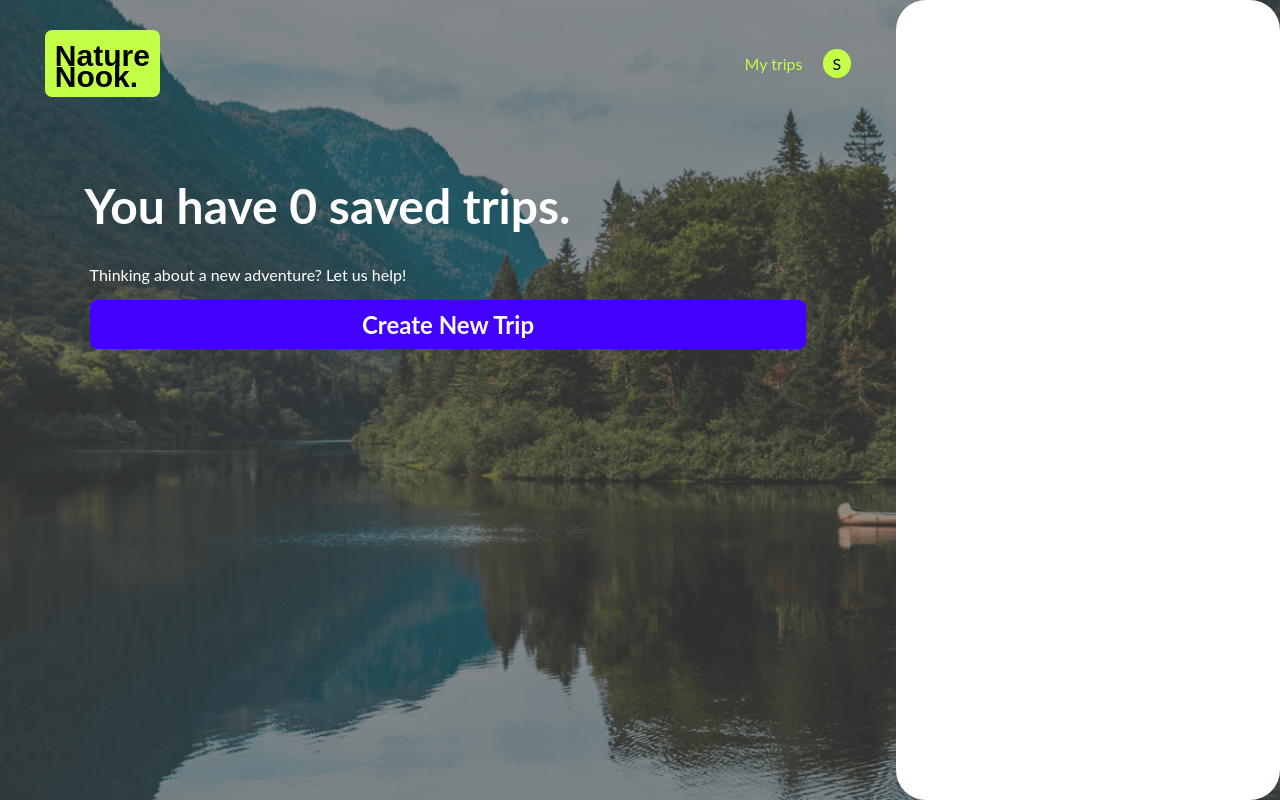
After one commit to masorol/national-park-tour-planner, a Flask app: page /my_trips in a window 1280 px wide. The commit adds this page. Run offline with Flask 3, Linux system fonts and the light colour scheme; the visitor is signed in with stand-in values (Sample User, id 1); data that the repository does not hold is empty.

Commit message:
Updated to add save trip feature

```diff
--- a/app.py
+++ b/app.py
@@ -3,10 +3,10 @@ from flask_sqlalchemy import SQLAlchemy
 from flask_login import LoginManager, UserMixin, login_user, login_required, logout_user, current_user
 import logging
 import requests
+from datetime import datetime
 import json
 import os
 import io
-# ! add datetime and log_run and call for log run???
 from langchain_openai import ChatOpenAI
 from langchain.agents import create_json_chat_agent, AgentExecutor, tool
 from langchain_community.tools import WikipediaQueryRun
@@ -31,6 +31,7 @@ app = Flask(__name__)
 # Initialize the OpenAI language model
 llm = ChatOpenAI(model="gpt-3.5-turbo", temperature=0.5, max_tokens=4000)
 
+# todo: add call for log run? This was removed and re-added but no call exists
 def log_run(run_status):
     """Logs the status of a run if it is cancelled, failed, or expired."""
     if run_status in ["cancelled", "failed", "expired"]:
@@ -50,6 +51,23 @@ class User(UserMixin, db.Model):
     id = db.Column(db.Integer, primary_key=True)
     username = db.Column(db.String(150), unique=True, nullable=False)
     password = db.Column(db.String(150), nullable=False)
+
+class Trip(db.Model):
+    id = db.Column(db.Integer, primary_key=True)
+    user_id = db.Column(db.Integer, db.ForeignKey('user.id'), nullable=False)
+    trip_name = db.Column(db.String(150), nullable=False)
+    location = db.Column(db.String(150), nullable=False)
+    trip_start = db.Column(db.Date, nullable=False)
+    trip_end = db.Column(db.Date, nullable=False)
+    traveling_with = db.Column(db.String(150), nullable=False)
+    lodging = db.Column(db.String(150), nullable=False)
+    adventure = db.Column(db.String(150), nullable=False)
+    created_at = db.Column(db.DateTime, default=datetime.utcnow)
+    typical_weather = db.Column(db.String(150), nullable=True)
+    itinerary = db.Column(db.Text, nullable=True)
+    important_things_to_know = db.Column(db.Text, nullable=True)
+
+    user = db.relationship('User', backref=db.backref('trips', lazy=True))
 
 @login_manager.user_loader
 def load_user(user_id):
@@ -74,7 +92,7 @@ def logout():
     logout_user()
     return redirect(url_for('index'))
 
-# todo: when is db created? Currently receiving an error: sqlalchemy.exc.OperationalError: (sqlite3.OperationalError) no such table: user (Background on this error at: https://sqlalche.me/e/20/e3q8)  and I don't see db.create_all()
+# todo: The code to create a db wasn't in the previous branch. Try adding and seeing if I'm able to sign in without an error. This is the comment from the previous branch...when is db created? Currently receiving an error: sqlalchemy.exc.OperationalError: (sqlite3.OperationalError) no such table: user (Background on this error at: https://sqlalche.me/e/20/e3q8)  and I don't see db.create_all()
 @app.route('/signup', methods=['GET', 'POST'])
 def signup():
     if request.method == 'POST':
@@ -95,12 +113,41 @@ def index():
     return render_template("index.html", user=current_user)
 
 # Define the route for the trip planning page
-@app.route("/plan_trip", methods=["GET"])
+@app.route("/plan_trip", methods=["GET", "POST"])
 @login_required
 def plan_trip():
-    """Renders the trip planning page."""
+    """Renders the trip planning page or handles trip editing."""
+    trip_id = request.args.get('trip_id')
+    trip = None
+    if trip_id:
+        trip = Trip.query.get_or_404(trip_id)
+
+    if request.method == 'POST':
+        location = request.form["location-search"]
+        trip_start_str = request.form["trip-start"]
+        trip_end_str = request.form["trip-end"]
+        trip_start = datetime.strptime(trip_start_str, '%Y-%m-%d').date()
+        trip_end = datetime.strptime(trip_end_str, '%Y-%m-%d').date()
+        traveling_with = ", ".join(request.form.getlist("traveling-with"))
+        lodging = ", ".join(request.form.getlist("lodging"))
+        adventure = ", ".join(request.form.getlist("adventure"))
+        trip_name = request.form["trip-name"]
+
+        if trip:
+            # Update existing trip
+            trip.trip_name = trip_name
+            trip.location = location
+            trip.trip_start = trip_start
+            trip.trip_end = trip_end
+            trip.traveling_with = traveling_with
+            trip.lodging = lodging
+            trip.adventure = adventure
+            db.session.commit()
+            return redirect(url_for('view_saved_trip', trip_id=trip.id))
+
     parks = get_parks()
-    return render_template("plan-trip.html", parks=parks, user=current_user)
+    # moved trip=trip to the end of the line. was before user=current_user
+    return render_template("plan-trip.html", parks=parks, user=current_user, trip=trip)
 
 # ! work out time issue
 def get_parks():
@@ -109,6 +156,9 @@ def get_parks():
     url = "https://developer.nps.gov/api/v1/parks?limit=10"
     params = {
         # "api_key": NPS_API_KEY,
+        # "limit": int(PARK_LIMIT),  # Adjust this number based on the API's limit
+        # "start": 0
+         # "api_key": NPS_API_KEY,
         # "limit": int(PARK_LIMIT),  # Adjust this number based on the API's limit
         # "start": 0
          # "api_key": NPS_API_KEY,
@@ -131,30 +181,30 @@ def get_parks():
             break
     return parks
 
-# Define the route for viewing the generated trip itinerary
 @app.route("/view_trip", methods=["POST"])
 @login_required
 def view_trip():
     """Handles the form submission to view the generated trip itinerary."""
+    # Todo: the variable names have changed... should they be changed on all branches? Or updated in this branch?
     # Extract form data
     location = request.form["location-search"]
-    trip_start = request.form["trip-start"]
-    trip_end = request.form["trip-end"]
-    traveling_with_list = ", ".join(request.form.getlist("traveling-with"))
-    lodging_list = ", ".join(request.form.getlist("lodging"))
-    adventure_list = ", ".join(request.form.getlist("adventure"))
+    trip_start_str = request.form["trip-start"]
+    trip_end_str = request.form["trip-end"]
+    trip_start = datetime.strptime(trip_start_str, '%Y-%m-%d').date()
+    trip_end = datetime.strptime(trip_end_str, '%Y-%m-%d').date()
+    traveling_with = ", ".join(request.form.getlist("traveling-with"))
+    lodging = ", ".join(request.form.getlist("lodging"))
+    adventure = ", ".join(request.form.getlist("adventure"))
+    trip_name = request.form["trip-name"]
 
     # Create the input string with the user's unique trip information
-    input_data = generate_trip_input(location, trip_start, trip_end, traveling_with_list, lodging_list, adventure_list)
+    input_data = generate_trip_input(trip_name, location, trip_start_str, trip_end_str, traveling_with, lodging, adventure)
 
     # Create a tool for the agent to use that utilizes Wikipedia's run function
     wikipedia_tool = create_wikipedia_tool()
 
     # Define and register a custom tool for retrieving data from the National Park Service API
     nps_tool = create_nps_tool()
-
-    # Define and register a custom tool for retrieving important things to know from Pinecone
-    pinecone_tool = create_pinecone_tool()
 
     # Pull a tool prompt template from the hub
     prompt = hub.pull("hwchase17/react-chat-json")
@@ -168,10 +218,80 @@ def view_trip():
     # Invoke the agent with the input data
     response = agent_executor.invoke({"input": input_data})
 
+    output = response["output"]
+
+    # Check if a trip with the same name already exists for the current user
+    existing_trip = Trip.query.filter_by(user_id=current_user.id, trip_name=trip_name).first()
+    if existing_trip:
+        # Update the existing trip
+        existing_trip.location = location
+        existing_trip.trip_start = trip_start
+        existing_trip.trip_end = trip_end
+        existing_trip.traveling_with = traveling_with
+        existing_trip.lodging = lodging
+        existing_trip.adventure = adventure
+        existing_trip.typical_weather = output["typical_weather"]
+        existing_trip.itinerary = json.dumps(output["itinerary"])
+        existing_trip.important_things_to_know = output["important_things_to_know"]
+        db.session.commit()
+        trip = existing_trip
+    else:
+        # Create a new trip
+        new_trip = Trip(user_id=current_user.id, trip_name=trip_name, location=location, trip_start=trip_start,
+                        trip_end=trip_end, traveling_with=traveling_with, lodging=lodging, adventure=adventure,
+                        typical_weather=output["typical_weather"], itinerary=json.dumps(output["itinerary"]),
+                        important_things_to_know=output["important_things_to_know"])
+        db.session.add(new_trip)
+        db.session.commit()
+        trip = new_trip
+
     log.info(response["output"])
 
     # Render the response on the view-trip.html page
-    return render_template("view-trip.html", output=response["output"], user=current_user)
+    return render_template("view-trip.html", output=output, user=current_user, trip_id=trip.id)
+
+
+@app.route("/my_trips", methods=["GET"])
+@login_required
+def my_trips():
+    """Renders the saved trips page."""
+    trips = Trip.query.filter_by(user_id=current_user.id).all()
+    return render_template("my-trips.html", trips=trips, user=current_user)
+
+@app.route("/delete_trip/<int:trip_id>", methods=["POST"])
+@login_required
+def delete_trip(trip_id):
+    """Handles the deletion of a trip."""
+    trip = Trip.query.get_or_404(trip_id)
+    if trip.user_id != current_user.id:
+        flash("You do not have permission to delete this trip.", "danger")
+        return redirect(url_for('my_trips'))
+
+    db.session.delete(trip)
+    db.session.commit()
+    flash("Trip deleted successfully.", "success")
+    return redirect(url_for('my_trips'))
+
+
+@app.route("/view_trip/<int:trip_id>", methods=["GET"])
+@login_required
+def view_saved_trip(trip_id):
+    """Renders the detailed view for a saved trip."""
+    trip = Trip.query.get_or_404(trip_id)
+    output = {
+        "trip_name": trip.trip_name,
+        "location": trip.location,
+        "trip_start": trip.trip_start,
+        "trip_end": trip.trip_end,
+        "typical_weather": trip.typical_weather,
+        "traveling_with": trip.traveling_with,
+        "lodging": trip.lodging,
+        "adventure": trip.adventure,
+        "itinerary": json.loads(trip.itinerary) if trip.itinerary else [],
+        "important_things_to_know": trip.important_things_to_know
+    }
+    return render_template("view-trip.html", output=output, user=current_user, trip_id=trip.id)
+
 
 @app.route("/download_pdf", methods=["POST"])
 @login_required
@@ -219,12 +339,12 @@ def download_pdf():
     buffer.seek(0)
     return send_file(buffer, as_attachment=True, download_name="itinerary.pdf", mimetype='application/pdf')
 
-def generate_trip_input(location, trip_start, trip_end, traveling_with, lodging, adventure):
+def generate_trip_input(trip_name, location, trip_start, trip_end, traveling_with, lodging, adventure):
     """
     Generates a structured input string for the trip planning agent.
     """
     return f"""
-    Create an itinerary for a trip to {location}.
+    Create an itinerary for a trip by the name of "{trip_name}" to {location}.
     The trip starts on: {trip_start}
     The trip ends on: {trip_end}
     I will be traveling with {traveling_with}
@@ -239,9 +359,9 @@ def generate_trip_input(location, trip_start, trip_end, traveling_with, lodging,
       "trip_start": "String - Start date of the trip",
       "trip_end": "String - End date of the trip",
       "typical_weather": "String - Description of typical weather for the trip",
-      "traveling_with": "String - Description of travel companions",
-      "lodging": "String - Description of lodging arrangements",
-      "adventure": "String - Description of planned activities",
+      "traveling_with": "String - List of travel companions, verbatim from user",
+      "lodging": "String - List of lodging arrangements, verbatim from user",
+      "adventure": "String - List of planned activities, verbatim from user",
       "itinerary": [
         {{
           "day": "Integer - Day number",
@@ -256,7 +376,7 @@ def generate_trip_input(location, trip_start, trip_end, traveling_with, lodging,
 
     The trip should be appropriate for those listed as traveling, themed around the interests specified, and that last for the entire specified duration of the trip.
     Include realistic and varied activities for each day, considering the location, hours of operation, and typical weather.
-    Make sure all fields are filled with appropriate and engaging content.
+    Make sure all itinerary fields are filled with appropriate and engaging content.
     Include descriptive information about each day's activities and destination.
     Respond only with a valid parseable JSON object representing the itinerary.
     """
@@ -341,6 +461,12 @@ def create_nps_tool():
 
     return search_park_and_related_data
 
+# Create a Flask CLI command for initializing the database
+@app.cli.command("init-db")
+def init_db():
+    db.create_all()
+    print("Database initialized!")
+
 # Run the Flask server
 if __name__ == "__main__":
     app.run()
--- a/static/main.css
+++ b/static/main.css
@@ -155,7 +155,7 @@ main {
   margin-bottom: 30px;
 }
 
-#edit-trip,
+/* #edit-trip,
 #delete-trip,
 #export-trip {
   padding: 20px;
@@ -167,13 +167,49 @@ main {
   text-align: center;
   font-weight: 900;
   cursor: pointer;
-}
+} */
 
 .create-trip-edit-buttons {
   display: flex;
+  /* Vincent's code removes this declaration. Check the mobile view. */
   flex-flow: row wrap;
   justify-content: space-between;
+  /* Added in Vincent's code. */
+  gap: 10px;
+  margin-top: 20px;
 }
+
+/* Added in Vincent's save-trip branch code. The .btn code was moved from lines 565 - 575 (diff checker). Does this code work for mobile?*/
+.create-trip-edit-buttons a,
+.create-trip-edit-buttons form {
+  flex: 1;
+  margin: 0;
+}
+
+.create-trip-edit-buttons .btn {
+  width: 100%;
+  margin: 0;
+}
+
+.btn {
+  display: inline-block;
+  width: 100%;
+  padding: 10px;
+  background-color: var(--accent-medium);
+  color: var(--default-light);
+  border: none;
+  border-radius: var(--border-radius);
+  cursor: pointer;
+  font-weight: bold;
+  text-align: center;
+  font-size: 1.5rem;
+}
+
+.btn:hover {
+  background-color: var(--default-dark);
+}
+
+/* End of Vincent's code */
 
 aside {
   display: flex;
@@ -209,7 +245,7 @@ fieldset,
 }
 
 /* Added to accommodate dropdown for park search. Wait to see what is done with the feature... Will need to adjust desktop
-and maybe tablet - is currently 100% of a container so is truncated. Might be ok - the dropdown looks fine.*/
+and maybe tablet - is currently 100% of a container so is truncated. Might be ok - the dropdown looks fine and this element may go to the right of the calendar on desktop. */
 /* #location-search {
   width: 100%;
 } */
@@ -291,6 +327,11 @@ input[type=checkbox] {
 
   #location-search {
     font-size: 1rem;
+    /* Added in Vincent's code */
+    display: flex;
+    justify-content: space-between;
+    flex-flow: row wrap;
+    /* End of Added in Vincent's code */
   }
 
   fieldset {
@@ -409,11 +450,13 @@ input[type=checkbox] {
     width: 100%;
   }
 
-  #edit-trip,
+  /* Removed in Vincent's code */
+  /* #edit-trip,
   #delete-trip,
   #export-trip {
     width: 30%;
-  }
+  } */
+  /* End of Removed in Vincent's code */
 
   aside {
     width: 50%;
@@ -421,9 +464,11 @@ input[type=checkbox] {
     justify-content: flex-end;
   }
 
-  /* Rethink font size based on the length park names - it's huuuuge! */
+  /* Todo: Rethink font size based on the length park names - it's huuuuge! */
   h2 {
     font-size: 5rem;
+    font-size: 3rem;
+    /* Added in Vincent's code */
     margin-bottom: 30px;
     margin-left: -5px;
   }
@@ -562,7 +607,8 @@ input[type=checkbox] {
   margin: auto;
 }
 
-.btn {
+/* In save-trip branch this was moved up to the mobile styles. See notes there */
+/* .btn {
   display: inline-block;
   width: 100%;
   padding: 10px;
@@ -577,9 +623,11 @@ input[type=checkbox] {
 
 .btn:hover {
   background-color: var(--default-dark);
-}
+} */
 
 .link-underline {
+  color: #fff;
+  /* V's code */
   color: var(--accent-bright);
   text-decoration: none;
 }
@@ -611,6 +659,8 @@ input[type=checkbox] {
 }
 
 .dropdown-content a {
+  color: #fff;
+  /* V's code */
   color: var(--default-dark);
   padding: 12px 16px;
   text-decoration: none;
@@ -630,3 +680,100 @@ input[type=checkbox] {
 }
 
 /* End: In Vincent's code, the Sign in form probably */
+
+/* Added in V's save-trip branch. Likely save trip page styles */
+.left-panel {
+  width: 70%;
+  color: #fff;
+}
+
+.right-panel {
+  width: 30%;
+  background-color: #fff;
+  border-radius: 30px;
+  height: 100vh;
+  overflow-y: auto;
+  overflow: scroll;
+  scrollbar-color: var(--accent-medium) var(--accent-medium);
+  scrollbar-width: thin;
+}
+
+.trip-list {
+  display: flex;
+  flex-direction: column;
+  gap: 20px;
+}
+
+.trip-item {
+  display: flex;
+  align-items: center;
+  border-radius: var(--border-radius);
+  /* overflow: hidden; */
+}
+
+.trip-image {
+  width: 150px;
+  height: 100px;
+  object-fit: cover;
+}
+
+.trip-details {
+  padding: 20px;
+}
+
+.trip-details h3 {
+  margin: 0 0 5px 0;
+}
+
+.trip-details p {
+  margin: 0 0 10px 0;
+}
+
+@media only screen and (min-width: 768px) {
+  .nav-wrapper {
+    gap: 20px;
+  }
+
+  .trip-item {
+    padding: 20px;
+  }
+}
+
+@media only screen and (min-width: 1200px) {
+  .split-layout {
+    display: flex;
+    justify-content: space-between;
+    width: 100%;
+  }
+
+  .homepage-content-wrapper {
+    width: 79%;
+  }
+
+}
+
+@media only screen and (max-width: 1200px) {
+  .split-layout {
+    flex-direction: column;
+  }
+
+  .left-panel,
+  .right-panel {
+    width: 100%;
+  }
+
+  .right-panel {
+    height: auto;
+    overflow-y: visible;
+    border-radius: 0;
+    margin-top: 20px;
+  }
+}
+
+.underline-blue {
+  font-weight: bold;
+  text-decoration: underline;
+  text-decoration-color: blue;
+}
+
+/* End: Added in V's save-trip branch Likely save trip page styles */
--- a/templates/index.html
+++ b/templates/index.html
@@ -21,8 +21,7 @@
           <h1>Nature<br>Nook.</h1>
         </a>
         <div class="nav-wrapper">
-          <!-- todo: change route to my trips -->
-          <a href="" class="link-underline">My trips</a>
+          <a href="{{ url_for('my_trips') }}" class="link-underline">My trips</a>
           <!-- <p class="account">ED</p> -->
           <div class="account-dropdown">
             {% if user.is_authenticated %}
--- /dev/null
+++ b/templates/my-trips.html
@@ -0,0 +1,54 @@
+<!doctype html>
+<html lang="en">
+<head>
+  <title>Nature Nook - My Trips</title>
+  <meta name="viewport" content="width=device-width, initial-scale=1, shrink-to-fit=no">
+  <link rel="stylesheet" href="{{ url_for('static', filename='main.css') }}" />
+  <script src="{{ url_for('static', filename='script.js') }}" defer></script>
+</head>
+<body class="full-layout my-trips-page">
+  <div class="split-layout">
+    <div class="left-panel">
+      <header>
+        <div class="header-content-wrapper">
+          <a href="/"><h1>Nature<br>Nook.</h1></a>
+          <div class="nav-wrapper">
+            <a href="{{ url_for('my_trips') }}" class="link-underline">My trips</a>
+            <div class="account-dropdown">
+              {% if user.is_authenticated %}
+                <div class="account">{{ user.username[0].upper() if user.username else '*' }}</div>
+              {% else %}
+                <div class="account">*</div>
+              {% endif %}
+              <div class="dropdown-content">
+                <a href="{{ url_for('logout') }}">Logout</a>
+              </div>
+            </div>
+          </div>
+        </div>
+      </header>
+      <main>
+        <div class="main-content-wrapper create-main-content-wrapper">
+          <h2>You have {{ trips|length }} saved trips.</h2>
+          <p>Thinking about a new adventure? Let us help!</p>
+          <a href="{{ url_for('plan_trip') }}" class="btn">Create New Trip</a>
+        </div>
+      </main>
+    </div>
+    <div class="right-panel">
+        <div class="trip-list">
+          {% for trip in trips %}
+            <div class="trip-item">
+              <img src="/static/AmyMartin_GC_from_above.png" alt="{{ trip.trip_name }}" class="trip-image">
+              <div class="trip-details">
+                <h3>{{ trip.trip_name }}</h3>
+                <p>{{ trip.trip_start }} to {{ trip.trip_end }}</p>
+                <a href="{{ url_for('view_saved_trip', trip_id=trip.id) }}" class="underline-blue">View trip</a>
+              </div>
+            </div>
+          {% endfor %}
+        </div>
+      </div>
+  </div>
+</body>
+</html>
```
Also changed, not shown: templates/plan-trip.html (+46 -27 lines), templates/view-trip.html (+12 -7 lines).
